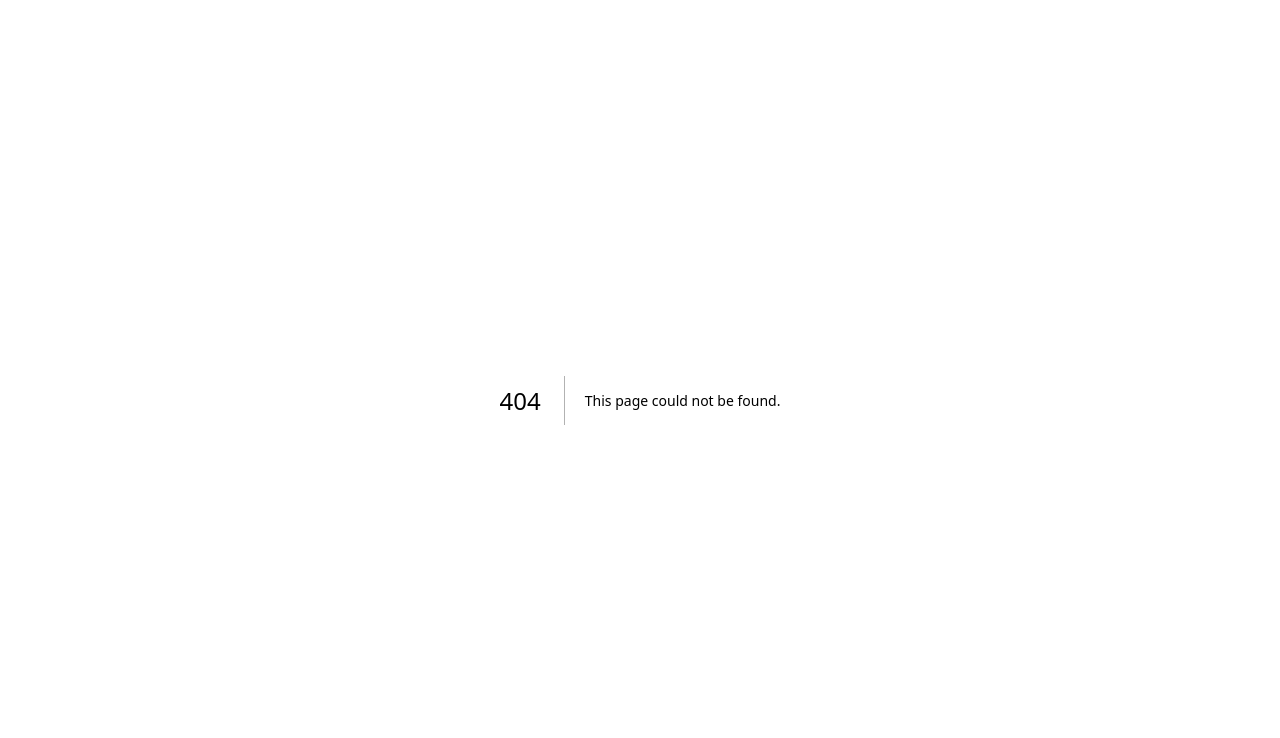
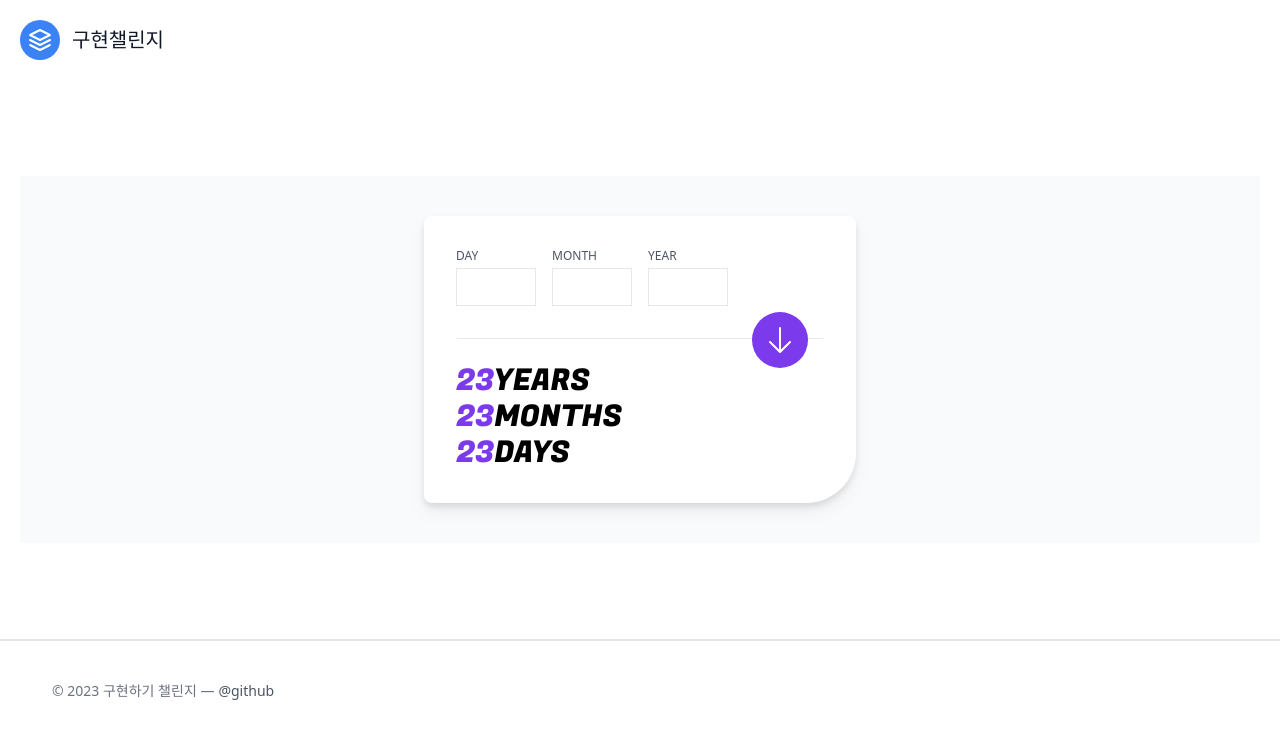
Before and after one commit to KyungaIM/challenge, a Next.js app: page /ageCalculator in a window 1280 px wide. Before the commit this address had no page. Shown: the top 738 px of the page. Built offline with nearby package versions, Linux system fonts and the light colour scheme.

Commit message:
style 적용

```diff
--- /dev/null
+++ b/pages/ageCalculator.tsx
@@ -0,0 +1,68 @@
+import next from "next";
+import Layout from "./components/layout";
+import { Fugaz_One } from "next/font/google";
+const resultFont = Fugaz_One({ weight: "400", subsets: ["latin"] });
+export default function ageCalculator() {
+  return (
+    <Layout>
+      <div className="bg-gray-50 flex center h-800 justify-center items-center ">
+        <div className="bg-white p-8 my-10 rounded-lg rounded-br-[50px] drop-shadow-lg">
+          <form className="w-100 border-b flex relative pb-8 mb-6 rounded-sm">
+            <label htmlFor="day" className="flex flex-col mr-4 text-xs">
+              DAY{" "}
+              <input
+                type="text"
+                id="day"
+                required
+                className=" border w-20 px-2 py-1 mt-1 text-lg font-bold"
+              />
+            </label>
+
+            <label htmlFor="month" className="flex flex-col mr-4 text-xs">
+              MONTH
+              <input
+                type="text"
+                id="month"
+                required
+                className=" border w-20 px-2 py-1 mt-1 text-lg font-bold"
+              />
+            </label>
+
+            <label htmlFor="year" className="flex flex-col mr-24 text-xs">
+              YEAR
+              <input
+                type="text"
+                id="year"
+                required
+                className=" border w-20 px-2 py-1 mt-1 text-lg font-bold"
+              />
+            </label>
+            <button className="rounded-full p-3 bg-violet-600 hover:bg-violet-700 text-white absolute right-4 bottom-[-30px] hover:animate-bounce">
+              <svg
+                xmlns="http://www.w3.org/2000/svg"
+                viewBox="0 0 24 24"
+                fill="currentColor"
+                className="w-8 h-8"
+              >
+                <path
+                  fillRule="evenodd"
+                  d="M12 2.25a.75.75 0 01.75.75v16.19l6.22-6.22a.75.75 0 111.06 1.06l-7.5 7.5a.75.75 0 01-1.06 0l-7.5-7.5a.75.75 0 111.06-1.06l6.22 6.22V3a.75.75 0 01.75-.75z"
+                  clipRule="evenodd"
+                />
+              </svg>
+            </button>
+          </form>
+          <p className={`text-3xl text-black ${resultFont.className}`}>
+            <span className="text-violet-600">{23}</span>YEARS
+          </p>
+          <p className={`text-3xl text-black ${resultFont.className}`}>
+            <span className="text-violet-600">{23}</span>MONTHS
+          </p>
+          <p className={`text-3xl text-black ${resultFont.className}`}>
+            <span className="text-violet-600">{23}</span>DAYS
+          </p>
+        </div>
+      </div>
+    </Layout>
+  );
+}
--- a/pages/components/header.tsx
+++ b/pages/components/header.tsx
@@ -12,8 +12,8 @@ export default function Header() {
             xmlns="http://www.w3.org/2000/svg"
             fill="none"
             stroke="currentColor"
-            stroke-linecap="round"
-            stroke-linejoin="round"
+            strokeLinecap="round"
+            strokeLinejoin="round"
             stroke-width="2"
             className="w-10 h-10 text-white p-2 bg-blue-500 rounded-full"
             viewBox="0 0 24 24"
--- a/pages/components/list.tsx
+++ b/pages/components/list.tsx
@@ -38,8 +38,8 @@ export default function List() {
                 className="w-5 h-5 ml-2"
               >
                 <path
-                  stroke-linecap="round"
-                  stroke-linejoin="round"
+                  strokeLinecap="round"
+                  strokeLinejoin="round"
                   d="M13.5 4.5L21 12m0 0l-7.5 7.5M21 12H3"
                 />
               </svg>
@@ -54,20 +54,39 @@ export default function List() {
               May
             </span>
             <span className="font-medium text-lg text-gray-800 title-font leading-none">
-              4
+              5
             </span>
           </div>
           <div className="flex-grow pl-6">
             <h2 className="tracking-widest text-xs title-font font-medium text-blue-500 mb-1">
-              CATEGORY
+              JUNIOR
             </h2>
             <h1 className="title-font text-xl font-medium text-gray-900 mb-3">
-              Shooting Stars
+              age calculator
             </h1>
-            <p className="leading-relaxed mb-5">
-              Photo booth fam kinfolk cold-pressed sriracha leggings jianbing
-              microdosing tousled waistcoat.
-            </p>
+            <ul className="leading-relaxed mb-5">
+              <li> - 태어난 이후로 몇년 몇월 며칠이 지났는지 계산합니다</li>
+              <li>- 유효성검사를 실행합니다</li>
+              <li>- 31일 없는 달을 구분합니다</li>
+              <li>- year에는 현재 연도보다 이전 연도만 들어갈 수 있습니다</li>
+            </ul>
+            <Link href={"/ageCalculator"} className="flex">
+              바로가기
+              <svg
+                xmlns="http://www.w3.org/2000/svg"
+                fill="none"
+                viewBox="0 -4 26 26"
+                stroke-width="1.5"
+                stroke="currentColor"
+                className="w-5 h-5 ml-2"
+              >
+                <path
+                  strokeLinecap="round"
+                  strokeLinejoin="round"
+                  d="M13.5 4.5L21 12m0 0l-7.5 7.5M21 12H3"
+                />
+              </svg>
+            </Link>
           </div>
         </div>
       </div>
```
